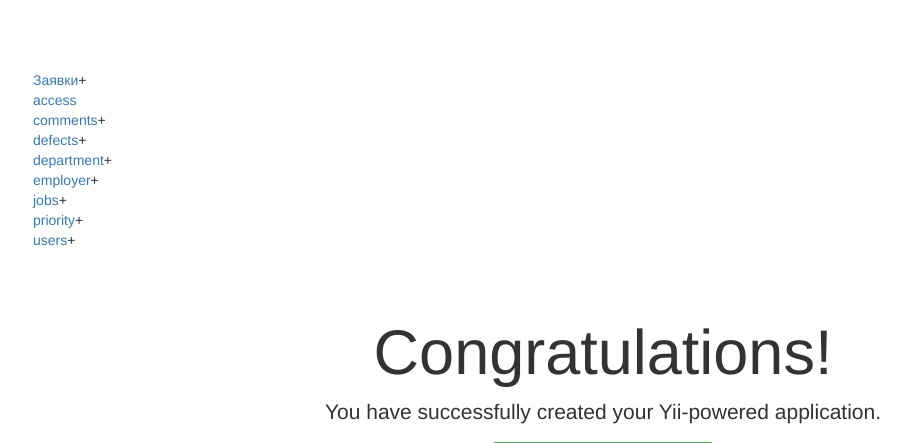
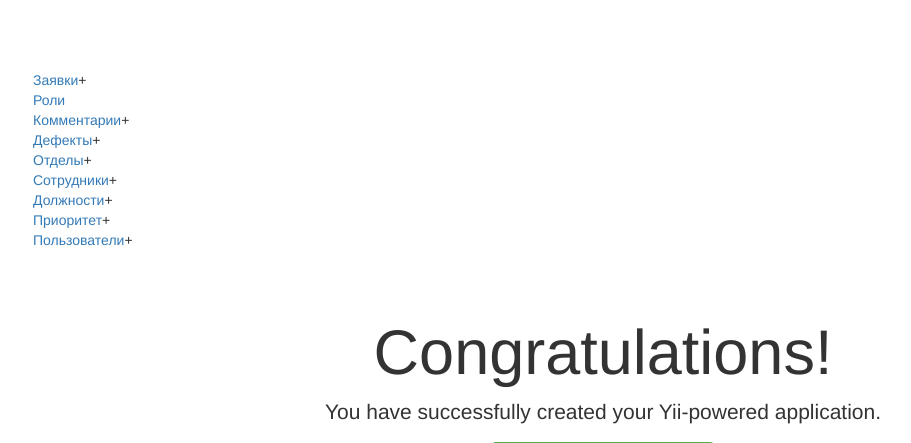
Before and after one commit to Skadelig/helpdesk, a Yii app: template views/site/index.php in a window 1280 px wide. Shown: the top 443 px of the page, without its empty margins (37-948 px from the left). Run offline with PHP 8.4 and a stand-in for Yii, Linux system fonts and the light colour scheme; the template is opened without the code that fills it, so the values that code supplies are empty; some libraries are stand-ins or nearby versions.

Commit message:
Users - перевод, Site - частичный перевод Логина

```diff
--- a/views/site/index.php
+++ b/views/site/index.php
@@ -7,15 +7,15 @@ $this->title = 'My Yii Application';
         <div class="row">
             <div class="col-lg-12">
                 <?= Html::a('Заявки', ['req/index']) ?>+<br>
-                <?= Html::a('access', ['access/index']) ?><br>
-                <?= Html::a('comments', ['comments/index']) ?>+<br>
-                <?= Html::a('defects', ['defects/index']) ?>+<br>
-                <?= Html::a('department', ['department/index']) ?>+<br>
-                <?= Html::a('employer', ['employer/index']) ?>+<br>
-                <?= Html::a('jobs', ['jobs/index']) ?>+<br>
-                <?= Html::a('priority', ['priority/index']) ?>+<br>
+                <?= Html::a('Роли', ['access/index']) ?><br>
+                <?= Html::a('Комментарии', ['comments/index']) ?>+<br>
+                <?= Html::a('Дефекты', ['defects/index']) ?>+<br>
+                <?= Html::a('Отделы', ['department/index']) ?>+<br>
+                <?= Html::a('Сотрудники', ['employer/index']) ?>+<br>
+                <?= Html::a('Должности', ['jobs/index']) ?>+<br>
+                <?= Html::a('Приоритет', ['priority/index']) ?>+<br>
 
-                <?= Html::a('users', ['users/index']) ?>+<br>
+                <?= Html::a('Пользователи', ['users/index']) ?>+<br>
 
             </div>
         </div>
--- a/views/site/login.php
+++ b/views/site/login.php
@@ -6,7 +6,7 @@ use yii\bootstrap\ActiveForm;
 /* @var $form yii\bootstrap\ActiveForm */
 /* @var $model app\models\LoginForm */
 
-$this->title = 'Login';
+$this->title = 'Логин';
 $this->params['breadcrumbs'][] = $this->title;
 ?>
 <div class="site-login">
--- a/views/users/_form.php
+++ b/views/users/_form.php
@@ -21,7 +21,7 @@ use yii\widgets\ActiveForm;
     <?= $form->field($model, 'Users_access')->textInput() ?>
 
     <div class="form-group">
-        <?= Html::submitButton($model->isNewRecord ? 'Create' : 'Update', ['class' => $model->isNewRecord ? 'btn btn-success' : 'btn btn-primary']) ?>
+        <?= Html::submitButton($model->isNewRecord ? 'Создать' : 'Обновить', ['class' => $model->isNewRecord ? 'btn btn-success' : 'btn btn-primary']) ?>
     </div>
 
     <?php ActiveForm::end(); ?>
--- a/views/users/_search.php
+++ b/views/users/_search.php
@@ -26,8 +26,8 @@ use yii\widgets\ActiveForm;
     <?= $form->field($model, 'Users_access') ?>
 
     <div class="form-group">
-        <?= Html::submitButton('Search', ['class' => 'btn btn-primary']) ?>
-        <?= Html::resetButton('Reset', ['class' => 'btn btn-default']) ?>
+        <?= Html::submitButton('Поиск', ['class' => 'btn btn-primary']) ?>
+        <?= Html::resetButton('Сброс', ['class' => 'btn btn-default']) ?>
     </div>
 
     <?php ActiveForm::end(); ?>
--- a/views/users/create.php
+++ b/views/users/create.php
@@ -6,8 +6,8 @@ use yii\helpers\Html;
 /* @var $this yii\web\View */
 /* @var $model app\models\Users */
 
-$this->title = 'Create Users';
-$this->params['breadcrumbs'][] = ['label' => 'Users', 'url' => ['index']];
+$this->title = 'Создать пользователя';
+$this->params['breadcrumbs'][] = ['label' => 'Пользователи', 'url' => ['index']];
 $this->params['breadcrumbs'][] = $this->title;
 ?>
 <div class="users-create">
--- a/views/users/index.php
+++ b/views/users/index.php
@@ -7,7 +7,7 @@ use yii\grid\GridView;
 /* @var $searchModel app\models\UsersSearch */
 /* @var $dataProvider yii\data\ActiveDataProvider */
 
-$this->title = 'Users';
+$this->title = 'Пользователи';
 $this->params['breadcrumbs'][] = $this->title;
 ?>
 <div class="users-index">
@@ -16,7 +16,7 @@ $this->params['breadcrumbs'][] = $this->title;
     <?php // echo $this->render('_search', ['model' => $searchModel]); ?>
 
     <p>
-        <?= Html::a('Create Users', ['create'], ['class' => 'btn btn-success']) ?>
+        <?= Html::a('Создать пользователя', ['create'], ['class' => 'btn btn-success']) ?>
     </p>
 
     <?= GridView::widget([
--- a/views/users/update.php
+++ b/views/users/update.php
@@ -5,10 +5,10 @@ use yii\helpers\Html;
 /* @var $this yii\web\View */
 /* @var $model app\models\Users */
 
-$this->title = 'Update Users: ' . ' ' . $model->Users_id;
-$this->params['breadcrumbs'][] = ['label' => 'Users', 'url' => ['index']];
+$this->title = 'Обновить список пользователей: ' . ' ' . $model->Users_id;
+$this->params['breadcrumbs'][] = ['label' => 'Пользователи', 'url' => ['index']];
 $this->params['breadcrumbs'][] = ['label' => $model->Users_id, 'url' => ['view', 'id' => $model->Users_id]];
-$this->params['breadcrumbs'][] = 'Update';
+$this->params['breadcrumbs'][] = 'Обновить';
 ?>
 <div class="users-update">
 
```
Also changed, not shown: views/users/view.php (+4 -4 lines).
